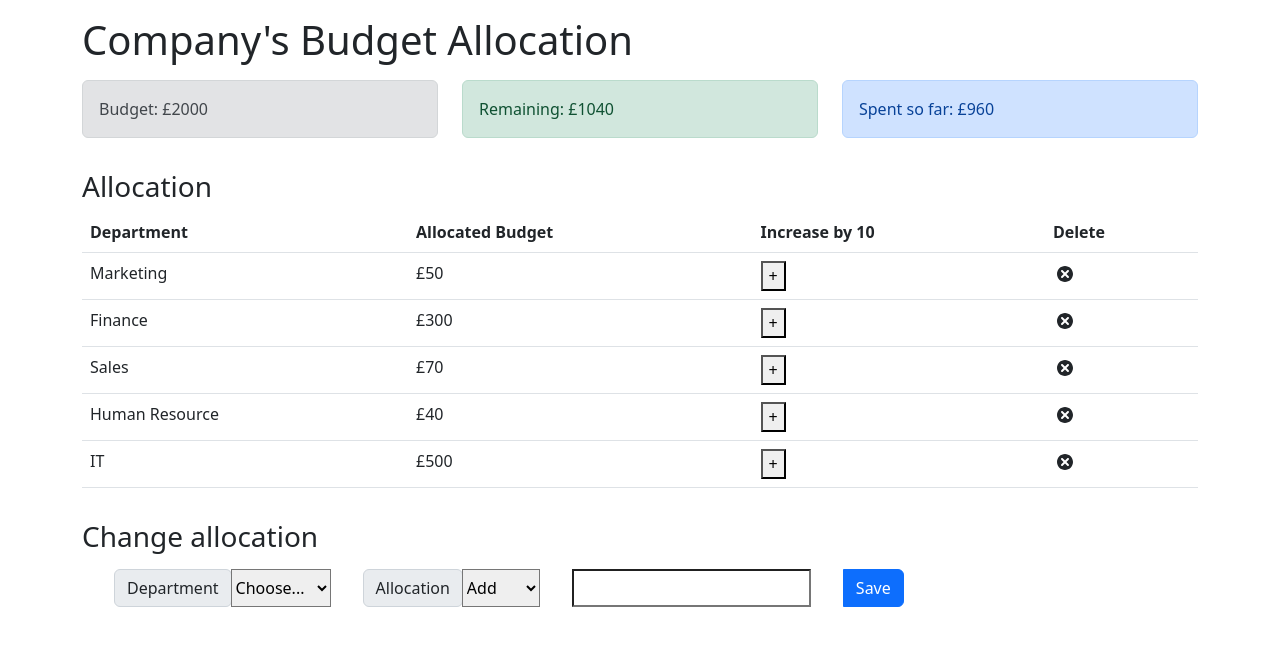
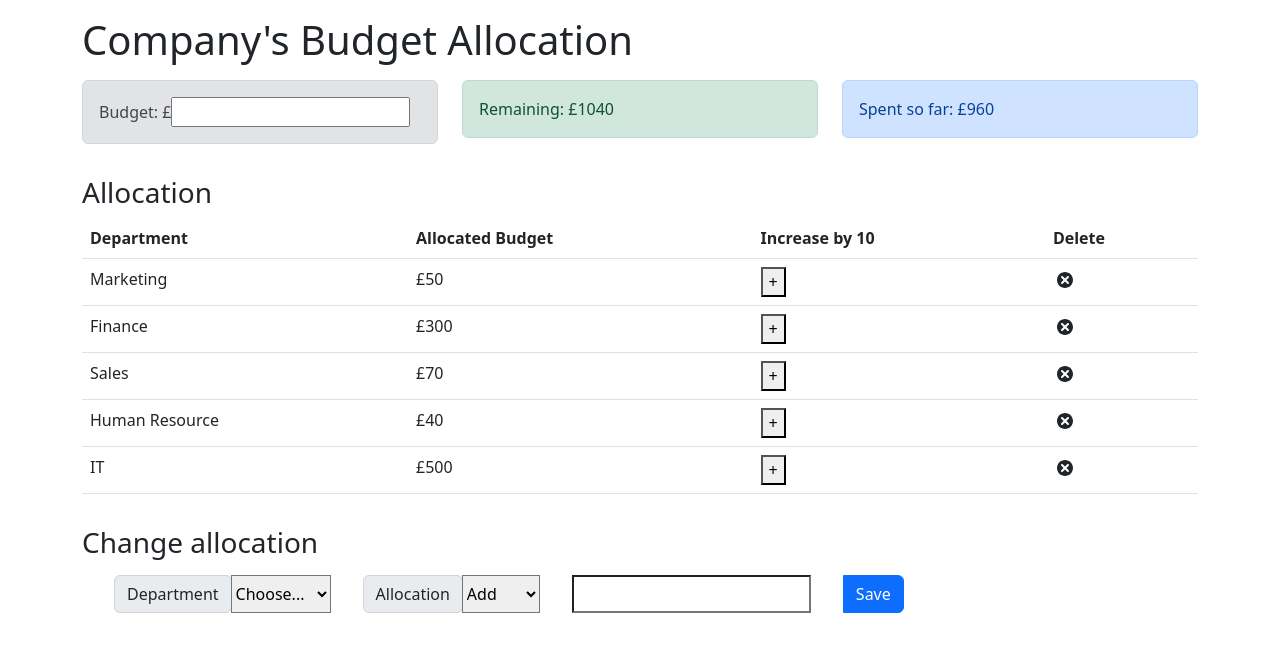
Before and after one commit to ibm-developer-skills-network/ejtos-react_budget_app, a React (Create React App) app: page / in a window 1280 px wide. Shown: the top 652 px of the page. Built offline with nearby package versions, Linux system fonts and the light colour scheme.

Commit message:
Update Budget.js

```diff
--- a/src/components/Budget.js
+++ b/src/components/Budget.js
@@ -4,7 +4,7 @@ const Budget = () => {
     const { budget } = useContext(AppContext);
     return (
         <div className='alert alert-secondary'>
-            <span>Budget: £{budget}</span>
+            <span>Budget: £{<input type="number" />}</span>
         </div>
     );
 };
```
